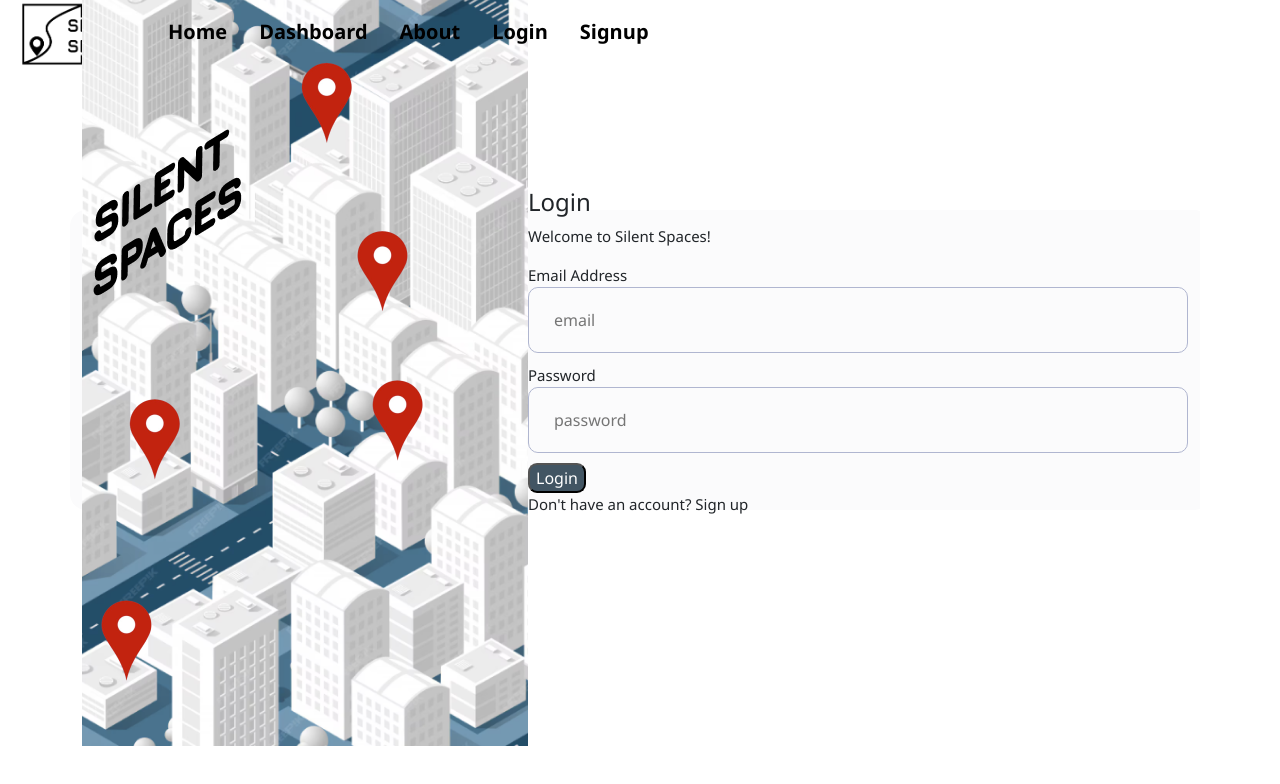
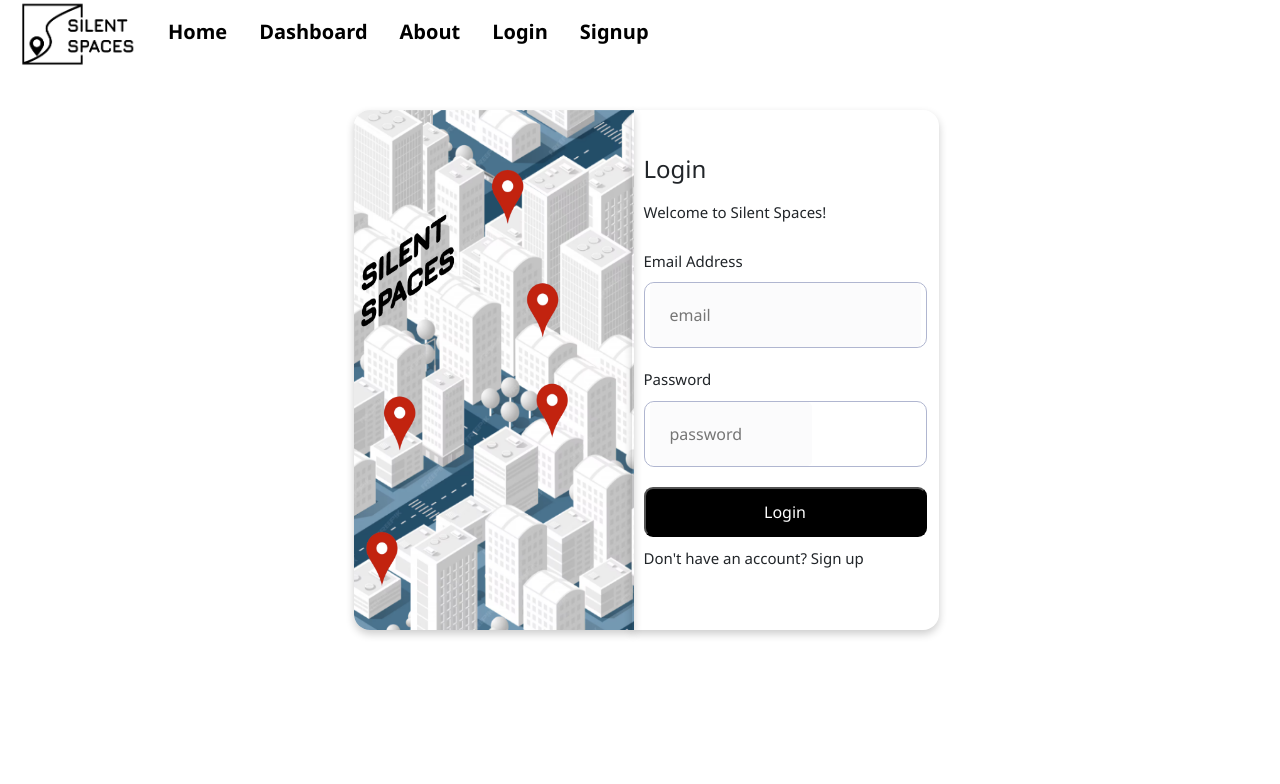
Before and after one commit to Esatduman/Silent-Spaces, a React (Vite) app in the folder Coding Project/silent-spaces/: page /login in a window 1280 px wide. Shown: the top 784 px of the page. Built offline with nearby package versions, Linux system fonts and the light colour scheme; no server answers.

Commit message:
star rating

```diff
--- a/Coding Project/silent-spaces/package.json
+++ b/Coding Project/silent-spaces/package.json
@@ -16,6 +16,7 @@
     "geofire-common": "^6.0.0",
     "react": "^18.2.0",
     "react-dom": "^18.2.0",
+    "react-icons": "^5.1.0",
     "react-router-dom": "^6.22.0",
     "use-places-autocomplete": "^4.0.1"
   },
--- a/Coding Project/silent-spaces/src/App.css
+++ b/Coding Project/silent-spaces/src/App.css
@@ -81,7 +81,7 @@ header > nav > ul > li > a:hover::after {
 }
 .space-list > .space-list-left {
     flex: 1;
-    border: 5px solid #c45050;
+    border: 5px solid #646464a6;
     width: 200px;
 }
 
--- a/Coding Project/silent-spaces/src/routes/Login.scss
+++ b/Coding Project/silent-spaces/src/routes/Login.scss
@@ -4,31 +4,41 @@
 
 body {
     background-color: #B0B6D0;
+
 }
-
 .container {
+    padding: 0;
     display: flex;
     justify-content: center;
-    justify-items: center;
-    align-items: center;
-    align-content: center;
+    align-items: stretch; /* Ensure children stretch to fill the container */
     border-radius: 1rem;
-    margin: 150px 50px;
-    background-color: #FBFBFC;
-    height: 300px;
+    margin: 50px auto; /* Auto margins for horizontal centering */
+
+    max-width: 80%; /* Adjust this value to make the container narrower */
+    /* Remove any fixed width if set */
+
+
 }
+.container img {
 
+    height: 65vh;
+    width: 35vh;
+    margin-right: 10px;
+    box-shadow: 0 4px 8px rgba(0, 0, 0, 0.2);
+    border-radius: 1rem 0rem 0rem 1rem;
+
+
+}
 .row {
+    box-shadow: 0 4px 8px rgba(0, 0, 0, 0.2);
+    max-width: auto; /* Makes the form narrower than before */
     display: flex;
     flex-direction: column;
     align-items: center;
-    align-content: center;
     justify-content: center;
-    justify-items: center;
-    width: 100%;
-    height: auto;
-    border-right: 10px solid white;
     gap: 10px;
+    border-radius: 0rem 1rem 1rem 0rem;
+
 }
 
 h2 {
@@ -40,13 +50,14 @@ h2 {
     padding: 10px;
 }
 
-.form.active {
+.form_active {
     display: flex;
-    transform: scale(1);
-    opacity: 1;
     flex-direction: column;
     gap: 10px;
-    animation: show 1s;
+    width: 100%; /* Ensures the form uses the full width of its container (.row here) */
+    margin: 10; /* Centers the form */
+
+
 }
 
 
@@ -57,6 +68,7 @@ input {
     border: 1px solid #5E5763;
     border-radius: 5px;
     background-color: #FBFBFC;
+
 }
 
 .password,
@@ -93,9 +105,12 @@ input {
     transition: all ease 0.3s;
 }
 
+
+
 .btn-login {
-    background-color: #425563;
+    background-color: #000000;
     color: #ffffff;
+    height: 50px;
     border-radius: 9px;
 }
 
--- a/Coding Project/silent-spaces/src/routes/dashboard.scss
+++ b/Coding Project/silent-spaces/src/routes/dashboard.scss
@@ -1,10 +1,12 @@
 .profile_icon {
     height: 50px;
     width: 50px;
+
 }
 
 .dashboard-header {
     background-color: #f8f8f8;
+    margin-top: 30px;
     display: flex;
 }
 
--- a/Coding Project/silent-spaces/src/routes/dashboard/SpaceView.jsx
+++ b/Coding Project/silent-spaces/src/routes/dashboard/SpaceView.jsx
@@ -4,12 +4,12 @@ import { useParams } from 'react-router-dom'
 import { Context } from "../../components/AuthContext";
 import { Navigate } from "react-router-dom";
 import { Link } from "react-router-dom";
+import StarRating from "./starRating";
 
 export function SpaceView() {
     const db = getFirestore();
     const { user } = useContext(Context);
     const { spaceId } = useParams();
-
     const fetchData = async (spaceId) => {
         const docRef = doc(db, "spaces", spaceId);
         const docSnap = await getDoc(docRef);
@@ -21,7 +21,6 @@ export function SpaceView() {
             console.log("No doc found");
         }
     };
-
     const [existingSpaceData, setExistingSpaceData] = useState({});
 
     if (spaceId) {
@@ -33,7 +32,9 @@ export function SpaceView() {
     }
 
     return (<>
+
         {existingSpaceData ? (<article>
+            <StarRating />
             <h1>{existingSpaceData.displayName}</h1>
             <h2>{existingSpaceData.name}</h2>
             <section>
@@ -44,6 +45,7 @@ export function SpaceView() {
         </article>)
         :
         <article>Loading...</article>
+
         }
     </>);
 }
--- /dev/null
+++ b/Coding Project/silent-spaces/src/routes/dashboard/starRating.jsx
@@ -0,0 +1,41 @@
+import React from "react";
+import { FaStar } from "react-icons/fa"
+
+
+export default function StarRating() {
+
+    const[rating, setRating] = useState(null)
+    const[rateColor, setcolor] = useState(null)
+
+    return (
+        <>
+
+            {[...Array(5)].map(star => {
+                const currentRate = index + 1
+                return (
+
+                    <label>
+
+                    <input type="radio" name="rate"
+                    value = {currentRate}
+                    onClick = {() => setRating(currentRate)}
+
+                    />
+
+
+                    <FaStar
+                    color = {currentRate <= (hover || rating) ? "yellow" : "gray"}
+
+                    />
+
+                    </label>
+                )
+
+            })}
+
+
+
+
+        </>
+    )
+}
```
Also changed, not shown: 1 other file (tests, documents, lock files or other folders).
